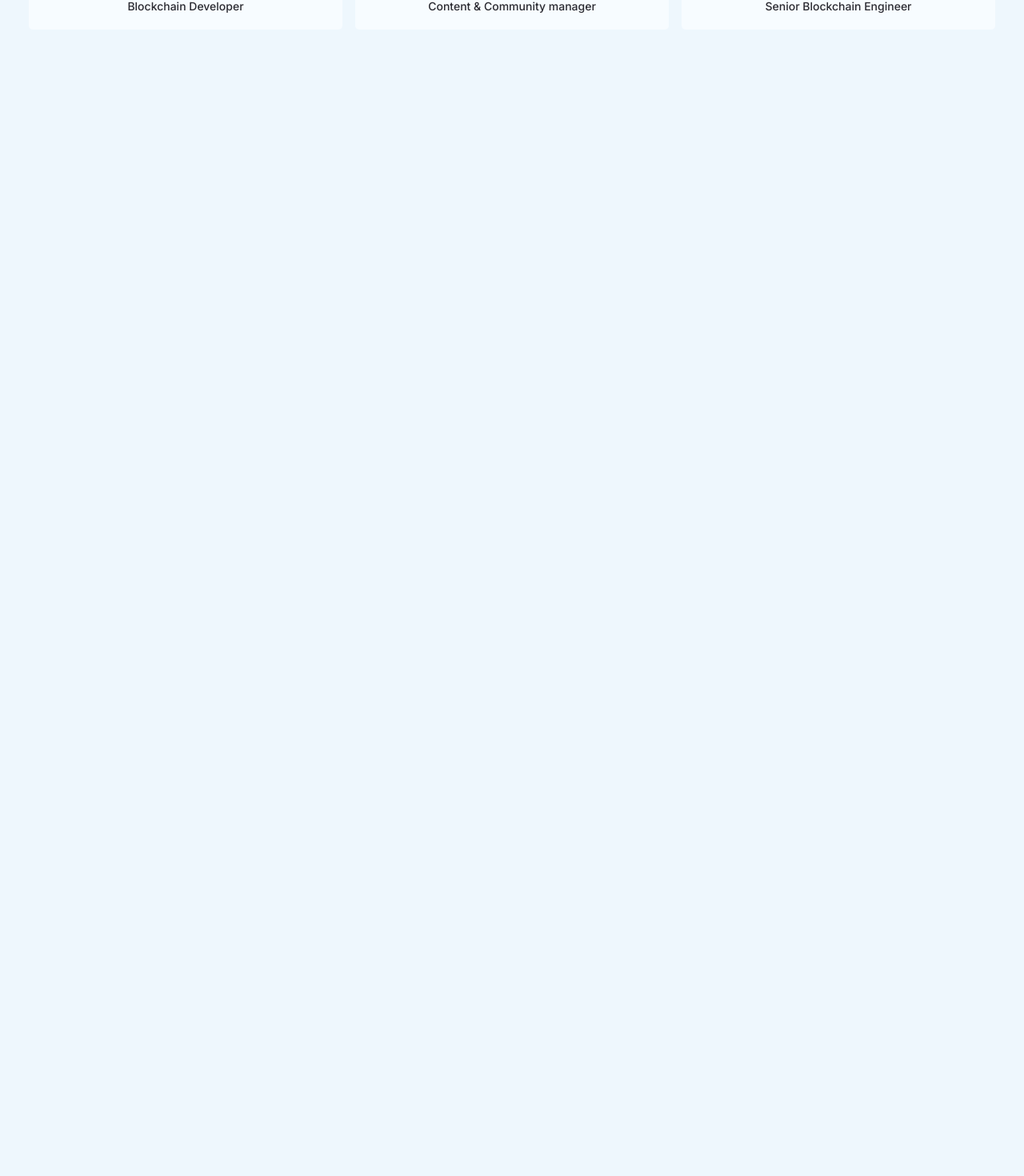
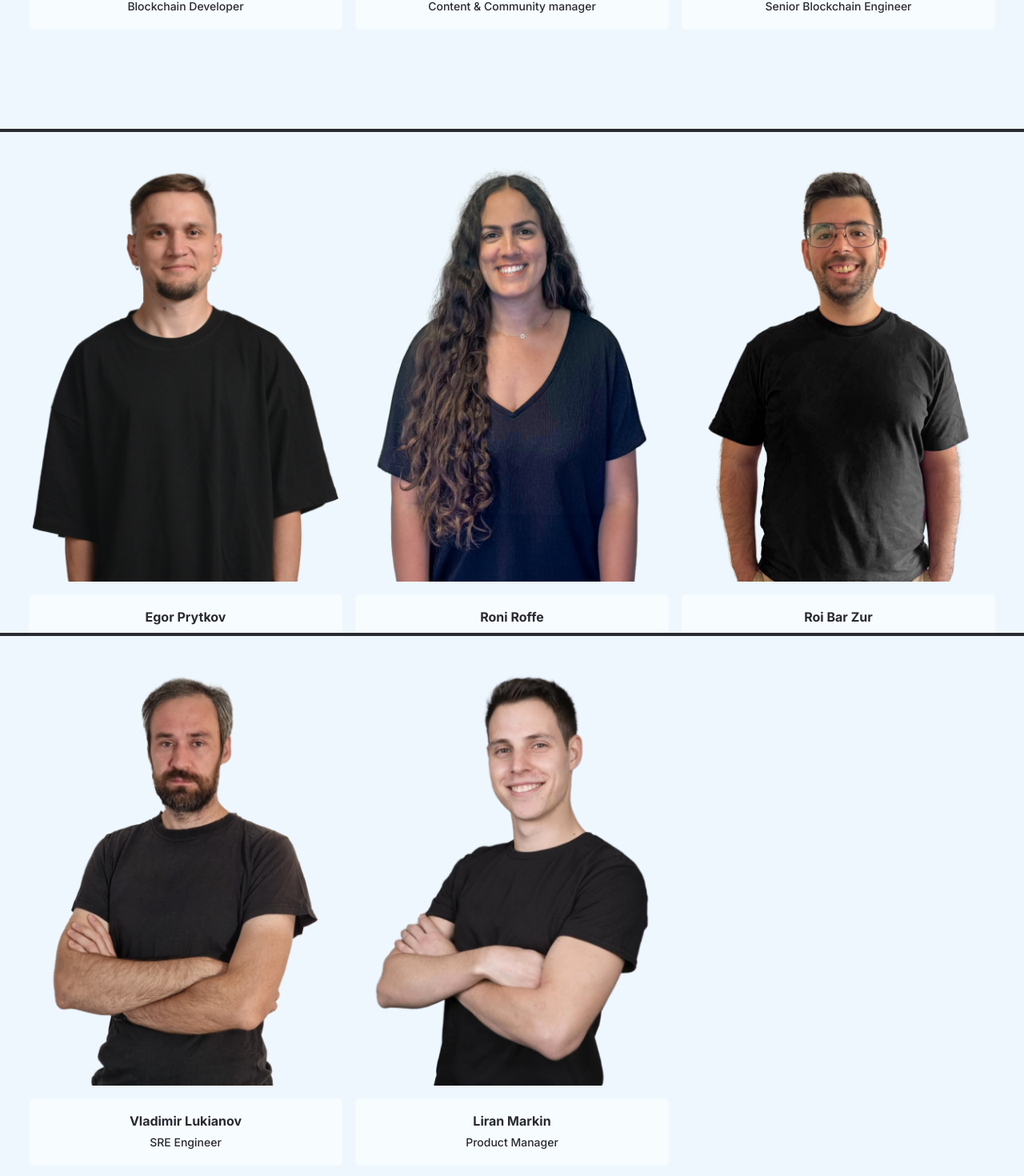
Before and after one commit to MatarSherman/MatarLightblocks, a Next.js app: page /team in a window 1280 px wide. Shown: the part 6658-8128 px from the top of the page at 80% size. Before the commit the page ends 6959 px from the top, so only its background shows below. Built offline with nearby package versions, Linux system fonts and the light colour scheme.

Commit message:
add team member s to team data

```diff
--- a/src/app/team/components/TeamMembers/teamData.js
+++ b/src/app/team/components/TeamMembers/teamData.js
@@ -139,4 +139,34 @@ export const teamData = [
     position: "Senior Blockchain Engineer",
     description: "5+ years of experience in Blockchain technologies and 15+ in Software engineering. Extensive expertise in the areas of stable coins, security tokens, lending and staking protocols, DIDs and compliance tools design and development. Led the full lifecycle development of various DeFi products, overseeing everything from conceptualization to implementation and deployment with a strong emphasis on security and optimization",
   },
+  {
+    imageFilename: "egor_profile",
+    name: "Egor Prytkov",
+    position: "TechOps Team Lead",
+    description: "I’m a DevOps/SRE Manager with over 16 years of experience across various IT sectors, including telecommunications, banking, security, and blockchain. Outside of work, I enjoy spending time with my family and indulging in hobbies like playing bass and guitar, hiking, and gaming. I’m also an avid fan of the Star Wars and Marvel universes.",
+  },
+  {
+    imageFilename: "roni_profile",
+    name: "Roni Roffe",
+    position: "Director of People & Operations",
+    description: "5+ years of experience in HR positions. As the Director of People and Operations, I oversee the seamless integration of human resources and operational functions to drive organizational success. This involves strategizing and executing initiatives related to talent acquisition, employee development, and organizational efficiency, all aimed at aligning our workforce with our business objectives.",
+  },
+  {
+    imageFilename: "roi_profile",
+    name: "Roi Bar Zur",
+    position: "Researcher based",
+    description: "Roi is currently on an impressive academic journey, pursuing his PhD in electrical engineering at the prestigious Technion - Israel Institute of Technology.  Under the expert guidance of his advisor, Ittay, Roi is delving into the cutting-edge field of blockchain security, with a particular focus on the fascinating role of incentives.  His research is bound to uncover groundbreaking insights that could revolutionize the way we approach digital security. But Roi's brilliance doesn't stop there! He's also armed with a rock-solid foundation in mathematics, thanks to his Bachelor's degree.",
+  },
+  {
+    imageFilename: "vladimir_profile",
+    name: "Vladimir Lukianov",
+    position: "SRE Engineer",
+    description: "In my years of working in IT, I've found that it's important to automate processes and avoid routines. It helps to achieve goals faster, reduce the human factor and thus reduce costs. On the other hand, it's allowed me to use cutting-edge technology to improve my own skills. In my opinion, the implementation of DevOps/SRE standards such as IaaC, CI/CD and observability principles should be a standard for IT organizations looking for growth and efficiency.",
+  },
+  {
+    imageFilename: "liran_profile",
+    name: "Liran Markin",
+    position: "Product Manager",
+    description: "Specializing in data and security, Liran served as a technology researcher in Israel’s intelligence unit and later worked at Sentra as a product manager for their data security product. Remarkably, during high school, Liran obtained a bachelor’s degree in Computer Science, published an academic paper, and represented Israel in the International Olympiad in Informatics.",
+  },
 ];
```
